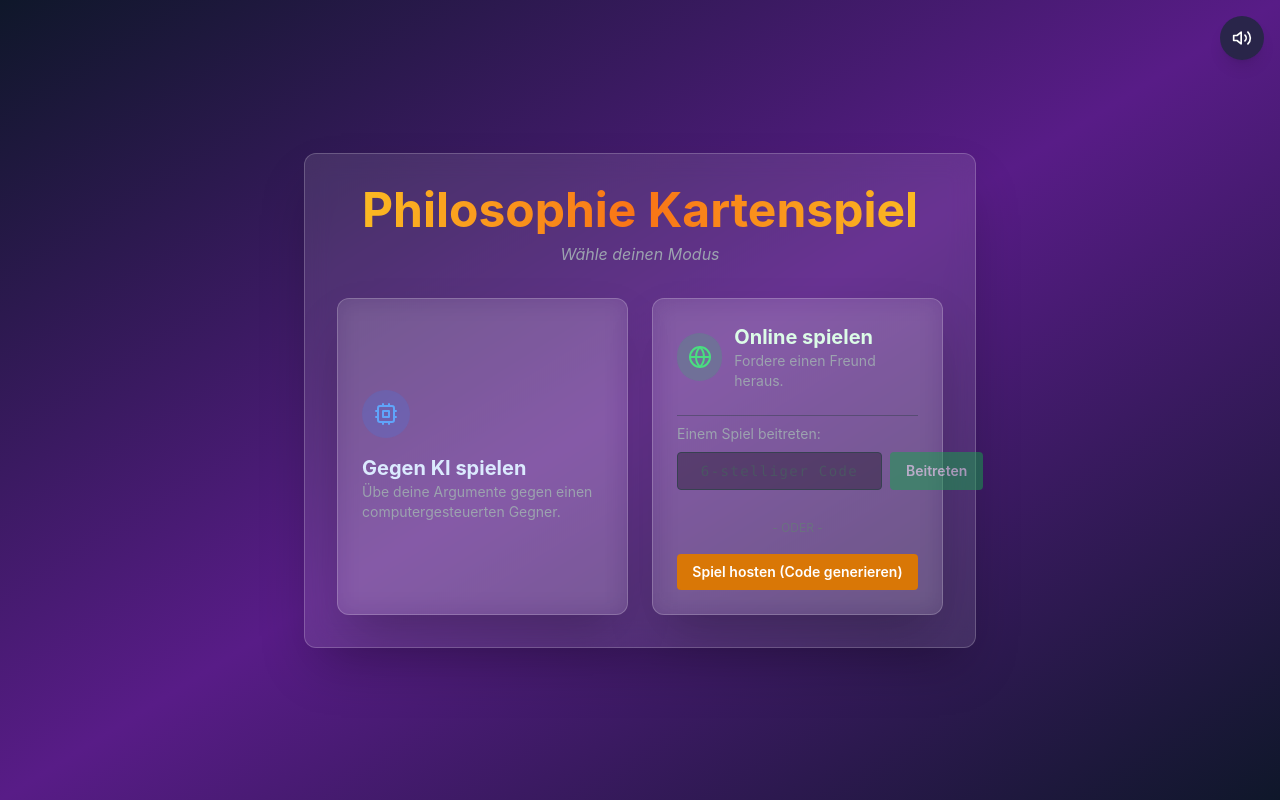
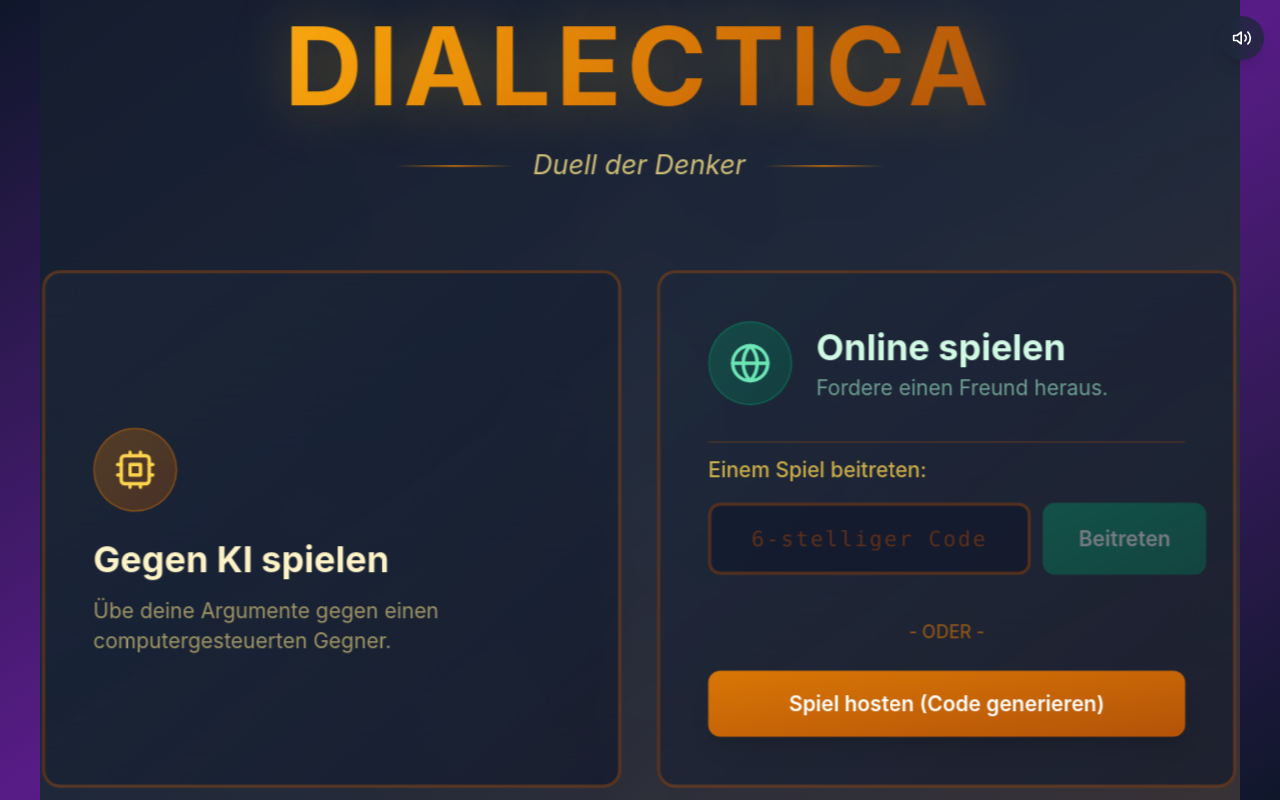
Before and after one commit to RamaJus/philosophy-ccg, a React (Vite) app: page / in a window 1280 px wide. Built offline with nearby package versions, Linux system fonts and the light colour scheme.

Commit message:
Rebranding: DIALECTICA - Premium lobby redesign with card back background

```diff
--- a/index.html
+++ b/index.html
@@ -1,14 +1,18 @@
 <!doctype html>
 <html lang="en">
+
 <head>
   <meta charset="UTF-8" />
   <link rel="icon" type="image/svg+xml" href="/vite.svg" />
   <meta name="viewport" content="width=device-width, initial-scale=1.0" />
-    <title>Philosophy CCG - Dialectic Debate</title>
-    <meta name="description" content="A collectible card game featuring Western and Eastern philosophers in epic debates of logic and wisdom." />
+  <title>Dialectica - Duell der Denker</title>
+  <meta name="description"
+    content="Ein Sammelkartenspiel mit westlichen und östlichen Philosophen in epischen Debatten von Logik und Weisheit." />
 </head>
+
 <body>
   <div id="root"></div>
   <script type="module" src="/src/main.tsx"></script>
 </body>
+
 </html>
--- a/src/components/Lobby.tsx
+++ b/src/components/Lobby.tsx
@@ -93,58 +93,92 @@ export const Lobby: React.FC<LobbyProps> = ({ onStartGame }) => {
     };
 
     return (
-        <div className="min-h-screen flex items-center justify-center p-4">
-            <div className="glass-panel p-8 max-w-2xl w-full space-y-8">
-                <div className="text-center space-y-2">
-                    <h1 className="text-5xl font-bold bg-gradient-to-r from-amber-400 via-orange-500 to-amber-400 bg-clip-text text-transparent">
-                        Philosophie Kartenspiel
+        <div
+            className="min-h-screen flex items-center justify-center p-4 relative overflow-hidden"
+            style={{
+                backgroundImage: 'url(/images/menu-background.jpg)',
+                backgroundSize: 'cover',
+                backgroundPosition: 'center',
+                transform: 'rotate(90deg) scale(1.5)',
+                transformOrigin: 'center',
+                position: 'fixed',
+                top: 0,
+                left: 0,
+                width: '100vw',
+                height: '100vh',
+            }}
+        >
+            {/* Overlay for better readability */}
+            <div className="absolute inset-0 bg-gradient-to-br from-slate-900/95 via-slate-800/90 to-amber-900/85" style={{ transform: 'rotate(-90deg) scale(0.67)' }} />
+
+            {/* Content Container - Counter-rotate */}
+            <div className="relative z-10" style={{ transform: 'rotate(-90deg)' }}>
+                <div className="glass-panel p-12 max-w-4xl w-full space-y-10 border-2 border-amber-700/30 shadow-2xl backdrop-blur-xl bg-gradient-to-br from-slate-900/80 to-slate-800/70">
+                    {/* Title */}
+                    <div className="text-center space-y-4">
+                        <h1 className="text-7xl font-bold mb-2" style={{
+                            background: 'linear-gradient(135deg, #fbbf24 0%, #f59e0b 25%, #d97706 50%, #b45309 75%, #92400e 100%)',
+                            WebkitBackgroundClip: 'text',
+                            WebkitTextFillColor: 'transparent',
+                            backgroundClip: 'text',
+                            textShadow: '0 0 40px rgba(251, 191, 36, 0.3)',
+                            letterSpacing: '0.05em'
+                        }}>
+                            DIALECTICA
                         </h1>
-                    <p className="text-gray-400 italic">Wähle deinen Modus</p>
+                        <div className="flex items-center justify-center gap-3">
+                            <div className="h-px w-20 bg-gradient-to-r from-transparent via-amber-600 to-transparent"></div>
+                            <p className="text-amber-200/80 italic text-lg">Duell der Denker</p>
+                            <div className="h-px w-20 bg-gradient-to-r from-transparent via-amber-600 to-transparent"></div>
+                        </div>
                     </div>
 
-                <div className="grid grid-cols-1 md:grid-cols-2 gap-6">
+                    <div className="grid grid-cols-1 md:grid-cols-2 gap-6 pt-4">
                         {/* Single Player */}
                         <button
                             onClick={() => onStartGame('single')}
-                        className="glass-panel p-6 hover:bg-blue-500/10 transition-all group text-left space-y-4"
+                            className="group relative overflow-hidden p-8 rounded-xl border-2 border-amber-700/40 hover:border-amber-500/60 transition-all duration-300 bg-gradient-to-br from-slate-800/60 to-slate-900/60 hover:from-amber-900/30 hover:to-slate-900/50 text-left space-y-4"
                         >
-                        <div className="bg-blue-500/20 w-12 h-12 rounded-full flex items-center justify-center group-hover:scale-110 transition-transform">
-                            <Cpu className="text-blue-400" size={24} />
+                            <div className="absolute inset-0 bg-gradient-to-br from-amber-600/0 to-amber-600/10 opacity-0 group-hover:opacity-100 transition-opacity duration-300"></div>
+                            <div className="relative">
+                                <div className="bg-gradient-to-br from-amber-600/30 to-amber-700/30 w-14 h-14 rounded-full flex items-center justify-center group-hover:scale-110 transition-transform duration-300 border border-amber-600/40">
+                                    <Cpu className="text-amber-300" size={28} />
                                 </div>
-                        <div>
-                            <h3 className="text-xl font-bold text-blue-100">Gegen KI spielen</h3>
-                            <p className="text-sm text-gray-400">Übe deine Argumente gegen einen computergesteuerten Gegner.</p>
+                                <div className="mt-4">
+                                    <h3 className="text-2xl font-bold text-amber-100 mb-2">Gegen KI spielen</h3>
+                                    <p className="text-sm text-amber-200/60">Übe deine Argumente gegen einen computergesteuerten Gegner.</p>
+                                </div>
                             </div>
                         </button>
 
                         {/* Multiplayer */}
-                    <div className="glass-panel p-6 space-y-6">
-                        <div className="flex items-center gap-3 mb-4">
-                            <div className="bg-green-500/20 w-12 h-12 rounded-full flex items-center justify-center">
-                                <Globe className="text-green-400" size={24} />
+                        <div className="relative overflow-hidden p-8 rounded-xl border-2 border-amber-700/40 bg-gradient-to-br from-slate-800/60 to-slate-900/60 space-y-6">
+                            <div className="flex items-center gap-4 mb-6">
+                                <div className="bg-gradient-to-br from-emerald-600/30 to-emerald-700/30 w-14 h-14 rounded-full flex items-center justify-center border border-emerald-600/40">
+                                    <Globe className="text-emerald-300" size={28} />
                                 </div>
                                 <div>
-                                <h3 className="text-xl font-bold text-green-100">Online spielen</h3>
-                                <p className="text-sm text-gray-400">Fordere einen Freund heraus.</p>
+                                    <h3 className="text-2xl font-bold text-emerald-100">Online spielen</h3>
+                                    <p className="text-sm text-emerald-200/60">Fordere einen Freund heraus.</p>
                                 </div>
                             </div>
 
                             {status === 'idle' && (
                                 <div className="space-y-4">
-                                <div className="pt-2 border-t border-gray-700/50">
-                                    <p className="text-sm text-gray-400 mb-2">Einem Spiel beitreten:</p>
+                                    <div className="pt-2 border-t border-amber-700/30">
+                                        <p className="text-sm text-amber-300/80 mb-3 font-medium">Einem Spiel beitreten:</p>
                                         <div className="flex gap-2">
                                             <input
                                                 value={peerIdInput}
                                                 onChange={(e) => setPeerIdInput(e.target.value)}
                                                 placeholder="6-stelliger Code"
-                                            className="bg-black/30 border border-gray-700 rounded px-3 py-2 text-sm flex-1 text-white placeholder-gray-600 focus:border-amber-500 outline-none transition-colors font-mono text-center tracking-widest"
+                                                className="bg-slate-900/60 border-2 border-amber-700/40 rounded-lg px-4 py-3 text-sm flex-1 text-amber-100 placeholder-amber-800/60 focus:border-amber-500/60 outline-none transition-colors font-mono text-center tracking-widest"
                                                 maxLength={6}
                                             />
                                             <button
                                                 onClick={handleJoin}
                                                 disabled={!peerIdInput || peerIdInput.length < 6}
-                                            className="px-4 py-2 bg-green-600 hover:bg-green-500 disabled:opacity-50 disabled:cursor-not-allowed rounded font-semibold text-sm transition-colors"
+                                                className="px-6 py-3 bg-gradient-to-br from-emerald-600 to-emerald-700 hover:from-emerald-500 hover:to-emerald-600 disabled:opacity-40 disabled:cursor-not-allowed rounded-lg font-semibold text-sm transition-all duration-300 shadow-lg disabled:shadow-none"
                                             >
                                                 Beitreten
                                             </button>
@@ -152,12 +186,12 @@ export const Lobby: React.FC<LobbyProps> = ({ onStartGame }) => {
                                     </div>
 
                                     <div className="text-center pt-2">
-                                    <span className="text-gray-500 text-xs">- ODER -</span>
+                                        <span className="text-amber-600/60 text-xs font-medium">- ODER -</span>
                                     </div>
 
                                     <button
                                         onClick={handleHost}
-                                    className="w-full py-2 bg-amber-600 hover:bg-amber-500 rounded font-semibold text-sm transition-colors"
+                                        className="w-full py-3 bg-gradient-to-br from-amber-600 to-amber-700 hover:from-amber-500 hover:to-amber-600 rounded-lg font-semibold text-sm transition-all duration-300 shadow-lg hover:shadow-xl"
                                     >
                                         Spiel hosten (Code generieren)
                                     </button>
@@ -167,24 +201,24 @@ export const Lobby: React.FC<LobbyProps> = ({ onStartGame }) => {
                             {status === 'waiting' && (
                                 <div className="space-y-4 py-2">
                                     <div className="text-center">
-                                    <p className="text-amber-400 font-semibold mb-2">Warte auf Gegner...</p>
-                                    <div className="bg-black/40 p-4 rounded-lg border border-amber-500/30 inline-block mb-4">
-                                        <p className="text-xs text-gray-500 uppercase tracking-wider mb-1">Dein Code</p>
-                                        <p className="text-3xl font-mono font-bold text-white tracking-widest">{myId || '...'}</p>
+                                        <p className="text-amber-300 font-semibold mb-3">Warte auf Gegner...</p>
+                                        <div className="bg-gradient-to-br from-slate-900/80 to-slate-800/80 p-6 rounded-xl border-2 border-amber-600/40 inline-block mb-4 shadow-xl">
+                                            <p className="text-xs text-amber-400/70 uppercase tracking-wider mb-2 font-medium">Dein Code</p>
+                                            <p className="text-4xl font-mono font-bold text-amber-100 tracking-widest">{myId || '...'}</p>
                                         </div>
                                     </div>
 
                                     <div className="grid grid-cols-2 gap-2">
                                         <button
                                             onClick={copyToClipboard}
-                                        className="p-2 bg-gray-700 hover:bg-gray-600 rounded transition-colors flex items-center justify-center gap-2 text-xs"
+                                            className="p-3 bg-gradient-to-br from-slate-700/60 to-slate-800/60 hover:from-slate-600/60 hover:to-slate-700/60 rounded-lg transition-all duration-300 flex items-center justify-center gap-2 text-xs border border-amber-700/30"
                                         >
-                                        <Copy size={14} className={copySuccess ? 'text-green-400' : 'text-gray-300'} />
+                                            <Copy size={14} className={copySuccess ? 'text-emerald-400' : 'text-amber-300'} />
                                             Code kopieren
                                         </button>
                                         <button
                                             onClick={copyLinkToClipboard}
-                                        className="p-2 bg-gray-700 hover:bg-gray-600 rounded transition-colors flex items-center justify-center gap-2 text-xs"
+                                            className="p-3 bg-gradient-to-br from-slate-700/60 to-slate-800/60 hover:from-slate-600/60 hover:to-slate-700/60 rounded-lg transition-all duration-300 flex items-center justify-center gap-2 text-xs border border-amber-700/30"
                                         >
                                             <Share2 size={14} className="text-blue-400" />
                                             Link teilen
@@ -193,14 +227,14 @@ export const Lobby: React.FC<LobbyProps> = ({ onStartGame }) => {
 
                                     <button
                                         onClick={() => setShowQR(!showQR)}
-                                    className="w-full p-2 bg-gray-700 hover:bg-gray-600 rounded transition-colors flex items-center justify-center gap-2 text-xs"
+                                        className="w-full p-3 bg-gradient-to-br from-slate-700/60 to-slate-800/60 hover:from-slate-600/60 hover:to-slate-700/60 rounded-lg transition-all duration-300 flex items-center justify-center gap-2 text-xs border border-amber-700/30"
                                     >
-                                    <QrCode size={14} className="text-white" />
+                                        <QrCode size={14} className="text-amber-300" />
                                         {showQR ? 'QR-Code verbergen' : 'QR-Code anzeigen'}
                                     </button>
 
                                     {showQR && myId && (
-                                    <div className="flex justify-center p-4 bg-white rounded-lg">
+                                        <div className="flex justify-center p-4 bg-white rounded-lg shadow-xl">
                                             <QRCodeSVG value={`${window.location.origin}?join=${myId}`} size={150} />
                                         </div>
                                     )}
@@ -208,7 +242,7 @@ export const Lobby: React.FC<LobbyProps> = ({ onStartGame }) => {
                                     <div className="text-center">
                                         <button
                                             onClick={() => setStatus('idle')}
-                                        className="text-xs text-gray-500 hover:text-gray-300 underline mt-2"
+                                            className="text-xs text-amber-500/60 hover:text-amber-400 underline mt-2 transition-colors"
                                         >
                                             Abbrechen
                                         </button>
@@ -218,13 +252,14 @@ export const Lobby: React.FC<LobbyProps> = ({ onStartGame }) => {
 
                             {status === 'connecting' && (
                                 <div className="text-center space-y-4 py-4">
-                                <div className="animate-spin w-8 h-8 border-4 border-green-500 border-t-transparent rounded-full mx-auto"></div>
-                                <p className="text-green-400 font-semibold">Verbinde...</p>
+                                    <div className="animate-spin w-10 h-10 border-4 border-emerald-500 border-t-transparent rounded-full mx-auto"></div>
+                                    <p className="text-emerald-300 font-semibold">Verbinde...</p>
                                 </div>
                             )}
                         </div>
                     </div>
                 </div>
             </div>
+        </div>
     );
 };
```
Also changed, not shown: public/images/menu-background.jpg (added). Lines whose indentation alone changed are shown as unchanged.
